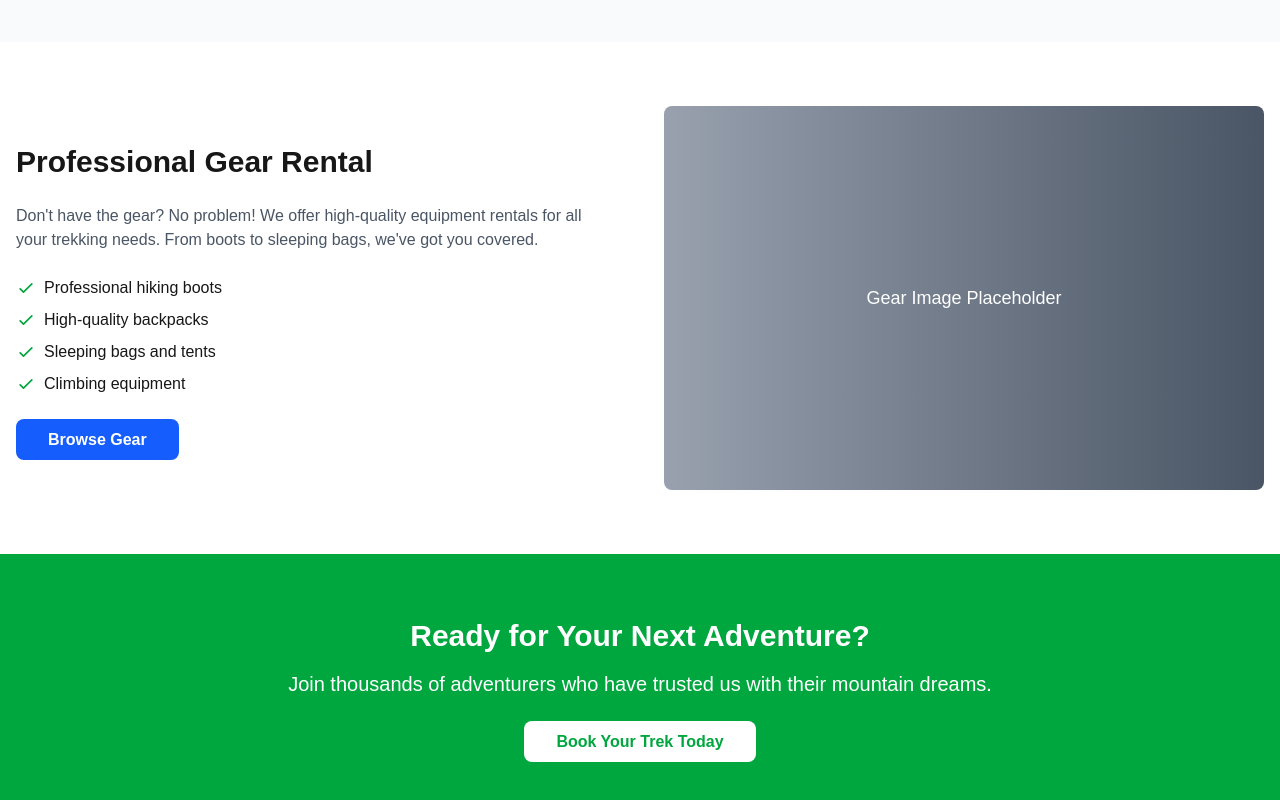
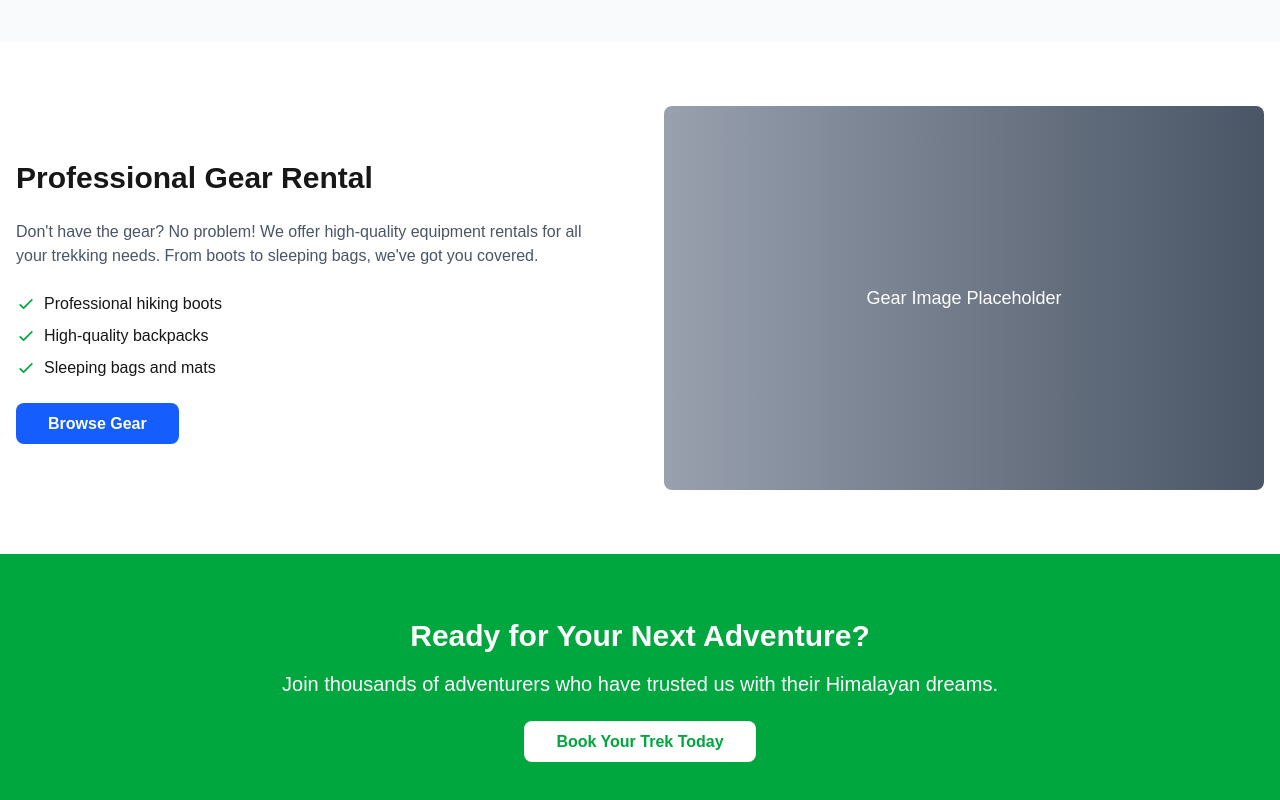
Before and after one commit to saphir746/Hike_in_Himalaya, a Next.js app: page / in a window 1280 px wide. Shown: the part 1382-2182 px from the top of the page. Built offline with nearby package versions, Linux system fonts and the light colour scheme.

Commit message:
fixed silly apos

```diff
--- a/src/app/page.tsx
+++ b/src/app/page.tsx
@@ -77,7 +77,7 @@ export default function Home() {
               <div className="h-48 bg-gradient-to-r from-green-400 to-blue-500"></div>
               <div className="p-6">
                 <h3 className="text-xl font-semibold mb-2">Everest Base Camp</h3>
-                <p className="text-gray-600 mb-4">14-day journey to the world's highest peak base camp</p>
+                <p className="text-gray-600 mb-4">14-day journey to the world&apos;s highest peak base camp</p>
                 <div className="flex justify-between items-center">
                   <span className="text-2xl font-bold text-green-600">$2,499</span>
                   <Link href="/treks/everest-base-camp" className="text-blue-600 hover:text-blue-800">
@@ -151,13 +151,7 @@ export default function Home() {
                   <svg className="w-5 h-5 text-green-600 mr-2" fill="none" stroke="currentColor" viewBox="0 0 24 24">
                     <path strokeLinecap="round" strokeLinejoin="round" strokeWidth={2} d="M5 13l4 4L19 7" />
                   </svg>
-                  Sleeping bags and tents
-                </li>
-                <li className="flex items-center">
-                  <svg className="w-5 h-5 text-green-600 mr-2" fill="none" stroke="currentColor" viewBox="0 0 24 24">
-                    <path strokeLinecap="round" strokeLinejoin="round" strokeWidth={2} d="M5 13l4 4L19 7" />
-                  </svg>
-                  Climbing equipment
+                  Sleeping bags and mats
                 </li>
               </ul>
               <Link
@@ -179,7 +173,7 @@ export default function Home() {
         <div className="max-w-4xl mx-auto px-4 text-center">
           <h2 className="text-3xl font-bold mb-4">Ready for Your Next Adventure?</h2>
           <p className="text-xl mb-8">
-            Join thousands of adventurers who have trusted us with their mountain dreams.
+            Join thousands of adventurers who have trusted us with their Himalayan dreams.
           </p>
           <Link
             href="/treks"
```
